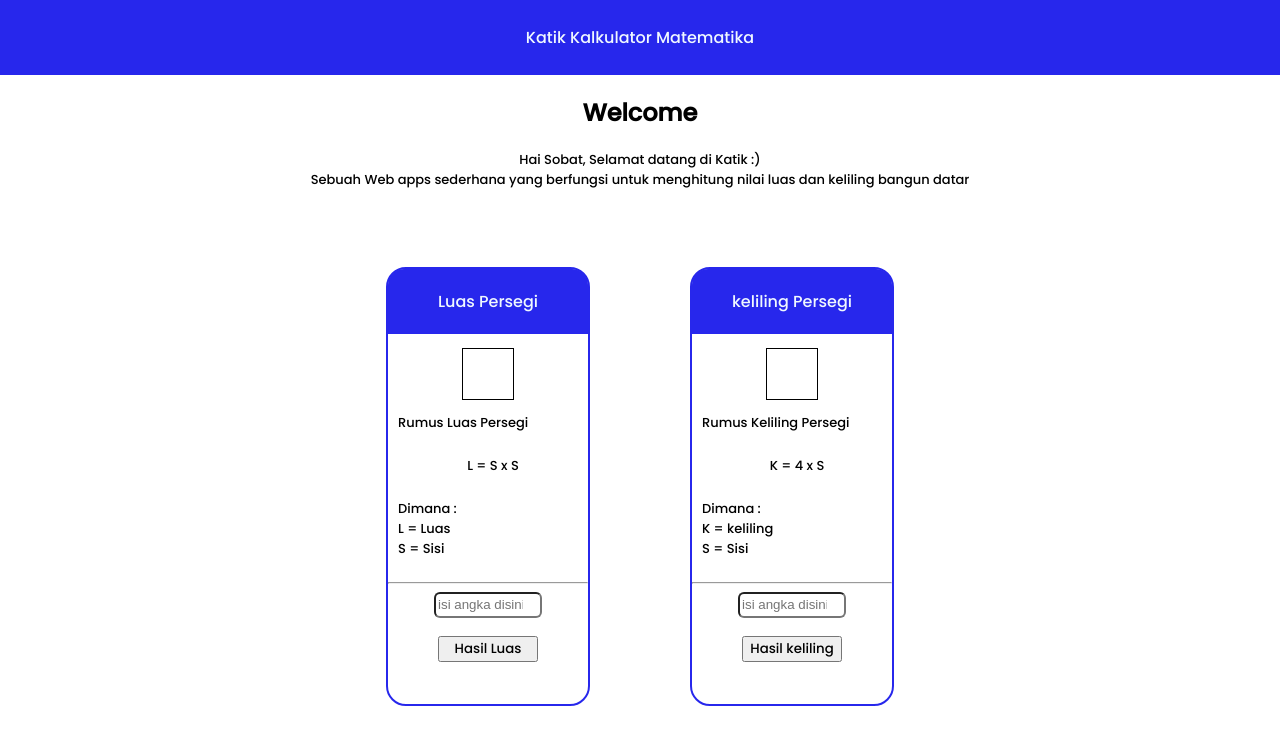
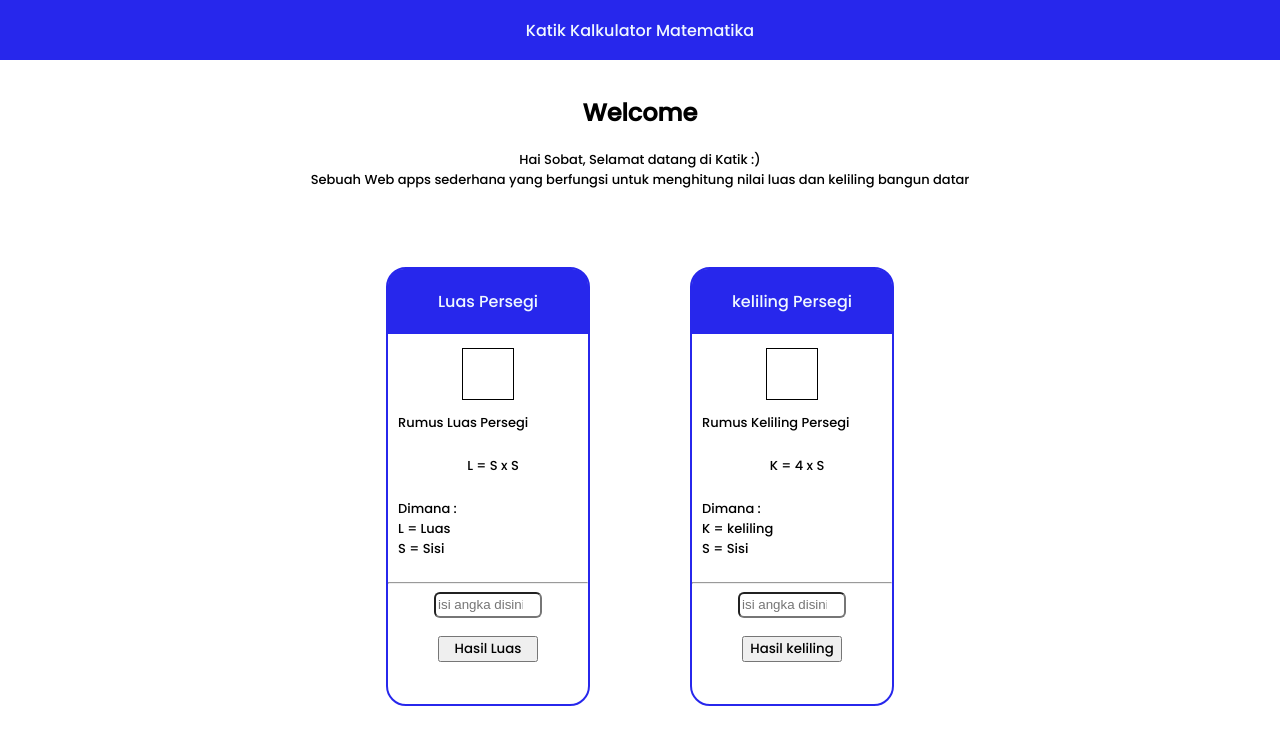
Before and after one commit to Rerey155-del/codingan-saya, a plain HTML site: page index.html in a window 1280 px wide. Drawn offline with Linux system fonts and the light colour scheme.

Commit message:
edit lagi

```diff
--- a/css/style.css
+++ b/css/style.css
@@ -1,6 +1,6 @@
 .bar {
   width: 100%;
-  height: 75px;
+  height: 60px;
   background-color: rgb(39, 39, 236);
   display: flex;
   justify-content: center;
```
